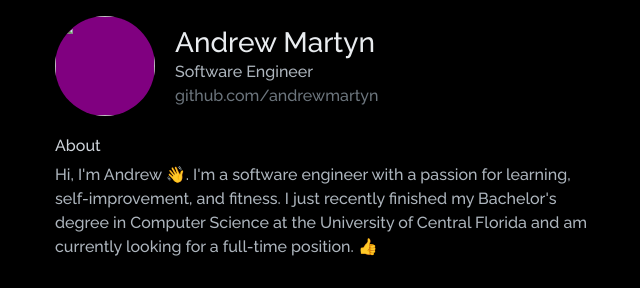
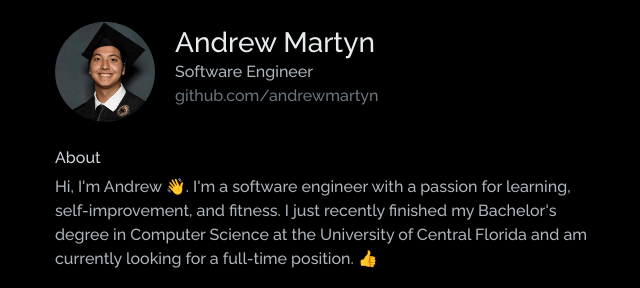
Before and after one commit to AndrewMartyn/andrewmartyn.dev, a plain HTML site: page index.html in a window 1280 px wide. Shown: the top 288 px of the page, without its empty margins (313-953 px from the left). Drawn offline with Linux system fonts and the light colour scheme.

Commit message:
added profile picture

```diff
--- a/assets/css/style.css
+++ b/assets/css/style.css
@@ -57,14 +57,21 @@ p {
   margin-bottom: 20px;
 }
 
-#avatar img {
-  width: 100px;
-  height: 100px;
+/* #avatar img {
+  width: 150px;
+  height: 150px;
   border-radius: 50%;
   float: left;
   background-color: purple;
   line-height: 50px;
   text-align: center;
+  overflow: hidden;
+} */
+
+#avatar img {
+  width: 100px;
+  float: left;
+  clip-path: circle();
 }
 
 #avatar .info {
--- a/index.html
+++ b/index.html
@@ -25,7 +25,7 @@
   <body>
     <main id="wrapper">
       <section id="avatar">
-        <img src="" alt="" />
+          <img src="assets/img/avatar.jpg" alt="avatar picture" />
         <div class="info">
           <h1>Andrew Martyn</h1>
           <p>Software Engineer</p>
```
Also changed, not shown: assets/img/avatar.jpg (added).
